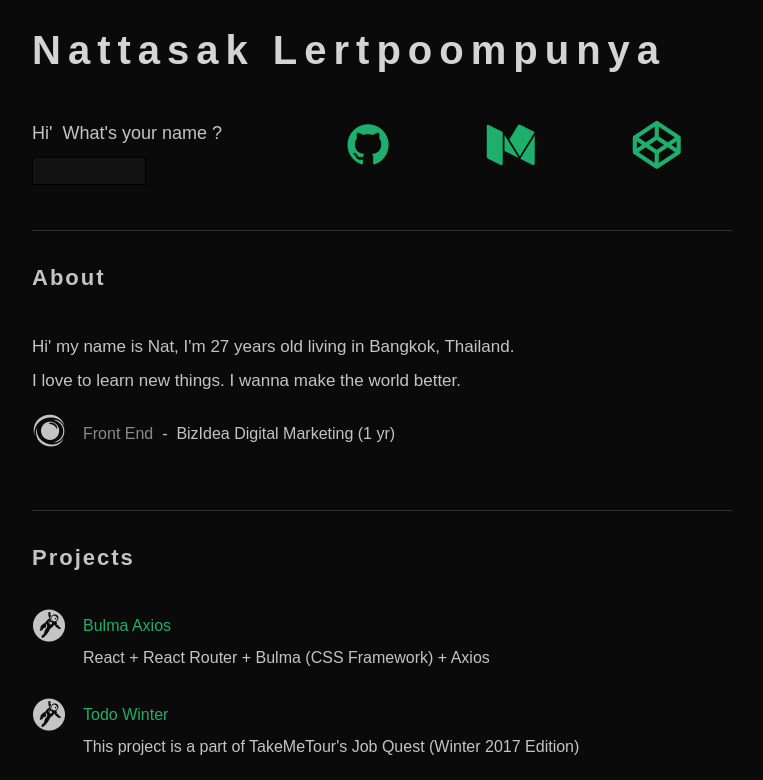
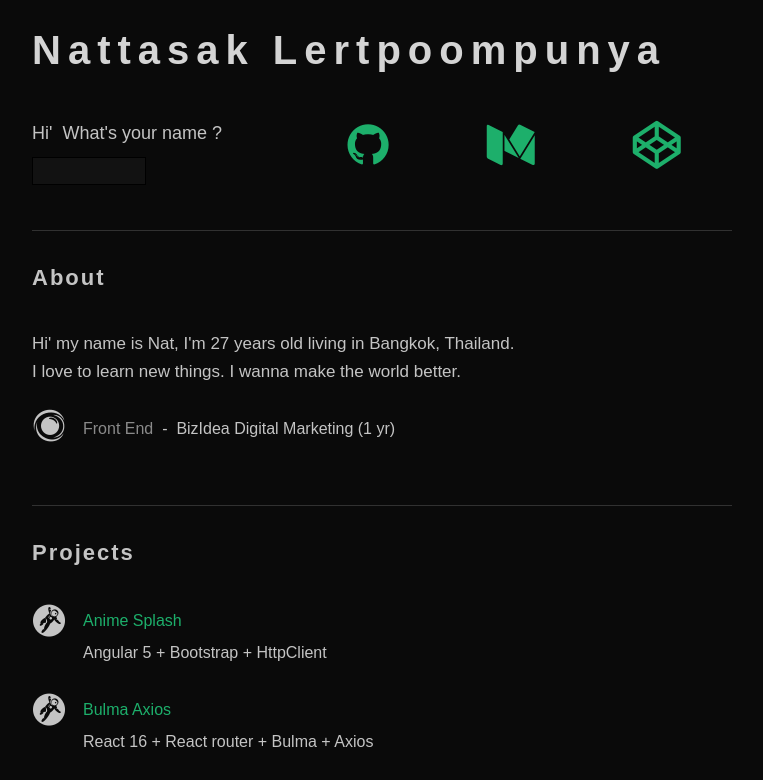
Before and after one commit to Nattasak/my-resume, a React (Create React App) app: page / in a window 1280 px wide. Shown: the top 780 px of the page, without its empty margins (258-1021 px from the left). Built offline with nearby package versions, Linux system fonts and the light colour scheme.

Commit message:
update project

```diff
--- a/src/Components/Projects.js
+++ b/src/Components/Projects.js
@@ -13,8 +13,13 @@ class Projects extends Component {
               <ul className="projects-items">
                 <li className="projects-item">
                   <i className="fa fa-grav fa-2x" aria-hidden="true"></i>
+                  <a href="https://nattasak.github.io/anime-splash/" target="_blank" rel="noopener noreferrer">Anime Splash</a><br />
+                  <p>Angular 5 + Bootstrap + HttpClient</p>
+                </li>
+                <li className="projects-item">
+                  <i className="fa fa-grav fa-2x" aria-hidden="true"></i>
                   <a href="https://nattasak.github.io/bulma-axios/" target="_blank" rel="noopener noreferrer">Bulma Axios</a><br />
-                  <p>React + React Router + Bulma (CSS Framework) + Axios</p>
+                  <p>React 16 + React router + Bulma + Axios</p>
                 </li>
                 <li className="projects-item">
                   <i className="fa fa-grav fa-2x" aria-hidden="true"></i>
@@ -28,7 +33,6 @@ class Projects extends Component {
                 </li>
               </ul>
             </div>
-            <div className="flex-item"></div>
           </div>
 
         </div>
--- a/src/Styles/About.css
+++ b/src/Styles/About.css
@@ -1,6 +1,7 @@
 .about-section .flex-container .flex-item .bio {
-  margin-bottom: 20px;
-  font-size: 17px; }
+  margin-bottom: 27px;
+  font-size: 17px;
+  line-height: 28px; }
 
 .about-section .about-items {
   list-style: none;
```
